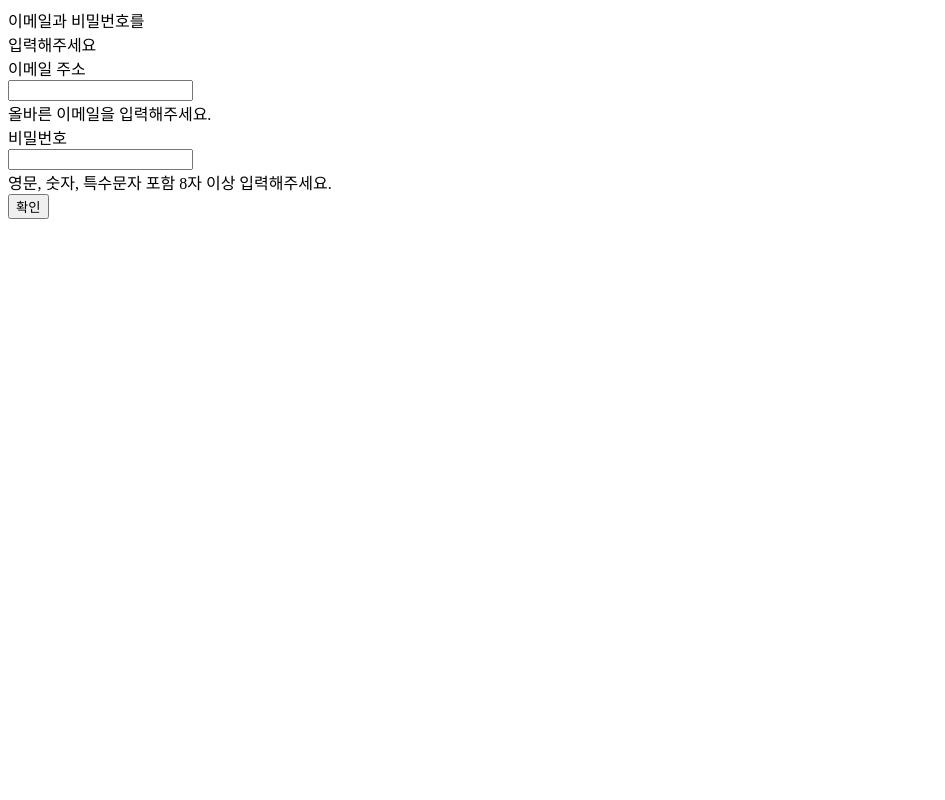
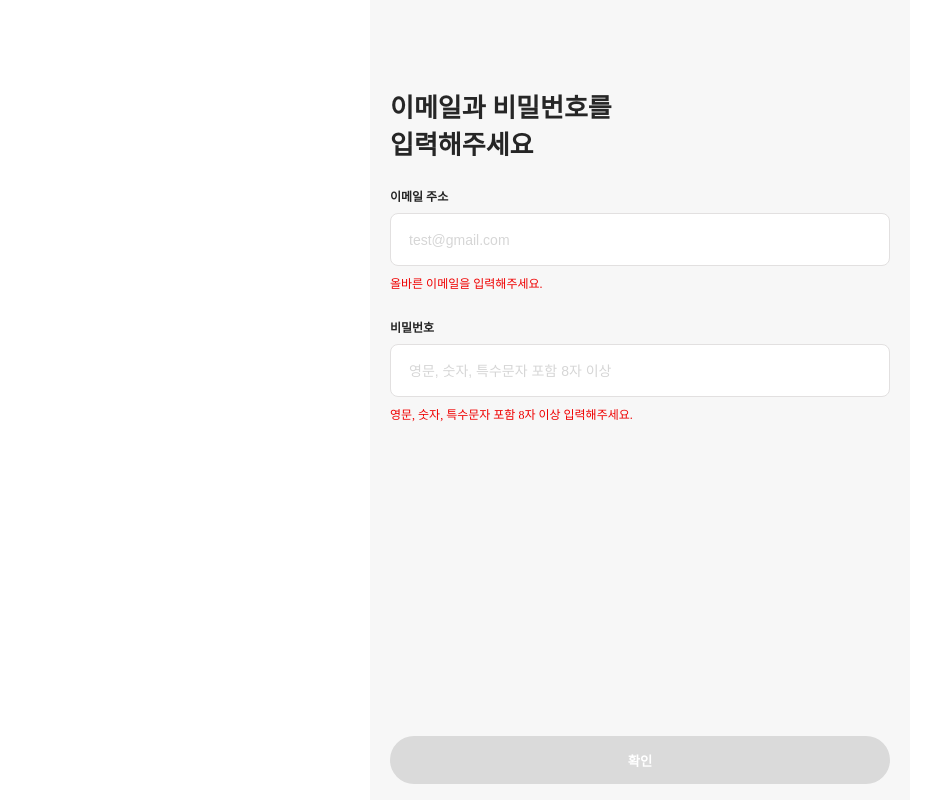
Before and after one commit to yangu1455/React, a React (Create React App) app in the folder toy-project/react-hooks-demo/: page / in a window 1280 px wide. Shown: the whole page, without its empty margins (0-945 px from the left). Built offline with nearby package versions, Linux system fonts and the light colour scheme.

Commit message:
1차로 css 파일 만들고 적용

```diff
--- a/toy-project/react-hooks-demo/src/Login.jsx
+++ b/toy-project/react-hooks-demo/src/Login.jsx
@@ -12,15 +12,21 @@
       <div className="contentWrap">
         <div className="inputTitle">이메일 주소</div>
         <div className="inputWrap">
-          <input className="input"/>
+          <input
+            className="input"
+            placeholder="test@gmail.com"
+          />
         </div>
         <div className="errorMessageWrap">
           올바른 이메일을 입력해주세요.
         </div>
 
-        <div className="inputTitle">비밀번호</div>
+        <div style={{ marginTop: "26px" }} className="inputTitle">비밀번호</div>
         <div className="inputWrap">
-          <input className="input"/>
+          <input
+            className="input"
+            placeholder="영문, 숫자, 특수문자 포함 8자 이상"
+          />
         </div>
         <div className="errorMessageWrap">
           영문, 숫자, 특수문자 포함 8자 이상 입력해주세요.
@@ -28,7 +34,7 @@
       </div>
 
       <div>
-        <button>
+        <button disabled={true} className="bottomButton">
           확인
         </button>
       </div>
--- /dev/null
+++ b/toy-project/react-hooks-demo/src/index.css
@@ -0,0 +1,95 @@
+
+/* 로그인 컨텐츠 전체를 감싸고 있는 영역 */
+.page {
+  position: absolute;
+  top: 0;
+  bottom: 0;
+  width: 100%;
+  max-width: 500px;
+  padding: 0 20px;
+
+  /* 가운데에 위치 */
+  left: 50%;
+  transform: translate(-50%, 0);
+
+  background-color: #f7f7f7;
+
+  overflow: hidden;
+
+  display: flex;
+  flex-direction: column;
+}
+
+/* 이메일과 비밀번호를 입력해주세요 */
+.titleWrap {
+  margin-top: 87px;
+  font-size: 26px;
+  font-weight: 700;
+  color: #262626;
+}
+
+/* 입력폼 */
+.contentWrap {
+  margin-top: 26px;
+  /* 버튼을 가장 아래로 내리기 위해 */
+  flex: 1;
+}
+
+.inputTitle {
+  font-size: 12px;
+  font-weight: 600;
+  color: #262626;
+}
+
+/* input창을 감싸고 있는 박스 */
+.inputWrap {
+  display: flex;
+  border-radius: 8px;
+  padding: 16px;
+  margin-top: 8px;
+  background-color: white;
+  border: 1px solid #e2e0e0;
+}
+
+/* input창이 포커스가 되면 border 색이 바뀜 */
+.inputWrap:focus-within {
+  border: 1px solid #9e30f4;
+}
+
+.input {
+  width: 100%;
+  /* input창을 선택했을 때도  */
+  outline: none;
+  /* 선택을 하지 않고 있을 때도 border가 보이지 않음 */
+  border: none;
+  height: 17px;
+  font-size: 14px;
+  font-weight: 400;
+}
+
+.input::placeholder {
+  color: #d6d6d6;
+}
+
+.errorMessageWrap {
+  margin-top: 8px;
+  color: #ef0000;
+  font-size: 12px;
+}
+
+.bottomButton {
+  width: 100%;
+  height: 48px;
+  border: none;
+  font-weight: 700;
+  background-color: #9e30f4;
+  border-radius: 64px;
+  color: white;
+  margin-bottom: 16px;
+  cursor: pointer;
+}
+
+.bottomButton:disabled {
+  background-color: #dadada;
+  color: white;
+}
--- a/toy-project/react-hooks-demo/src/index.js
+++ b/toy-project/react-hooks-demo/src/index.js
@@ -1,6 +1,7 @@
 import React from 'react';
 import ReactDOM from 'react-dom/client';
 import App from './App';
+import "./index.css";
 
 const root = ReactDOM.createRoot(document.getElementById('root'));
 root.render(
```
